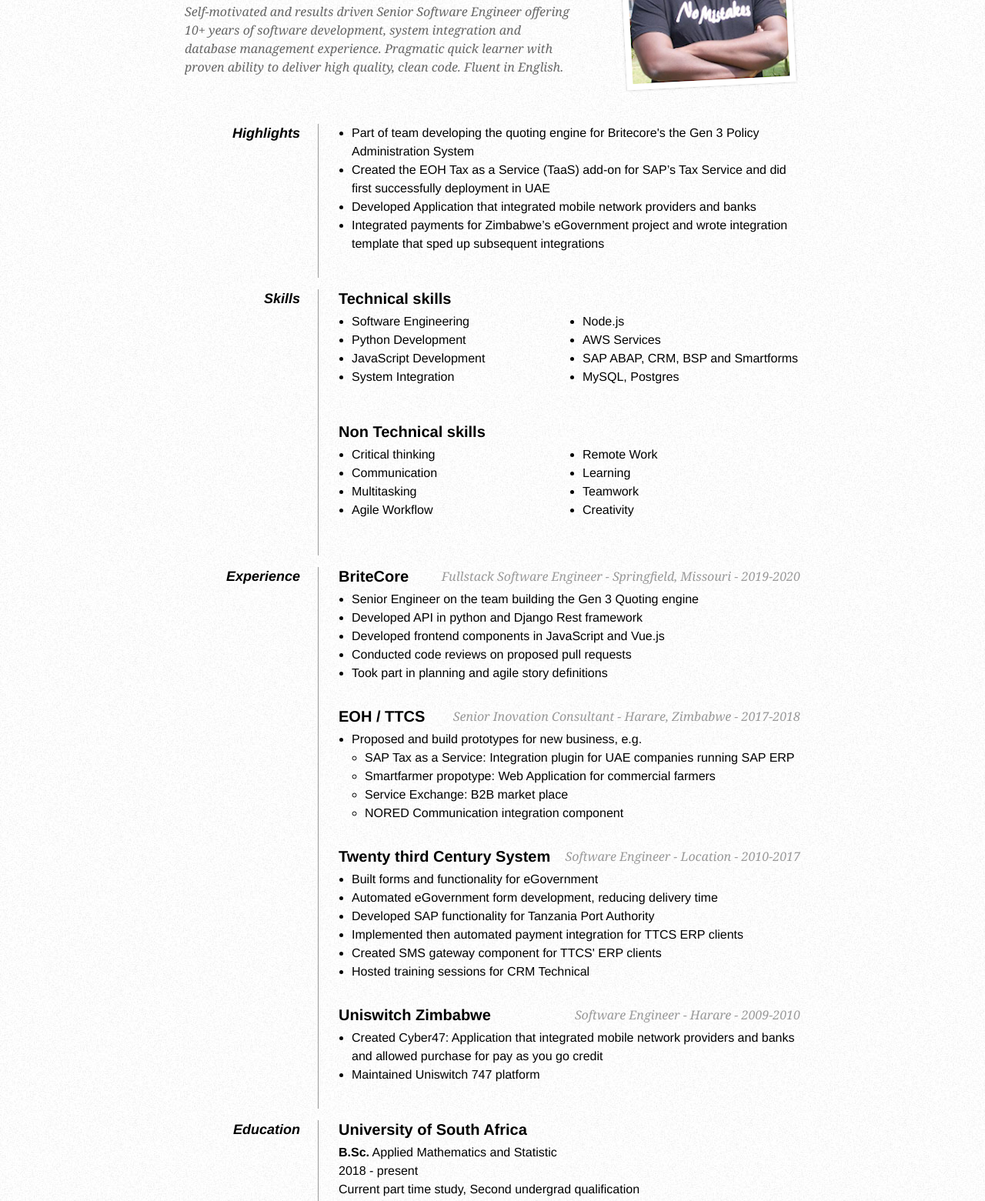
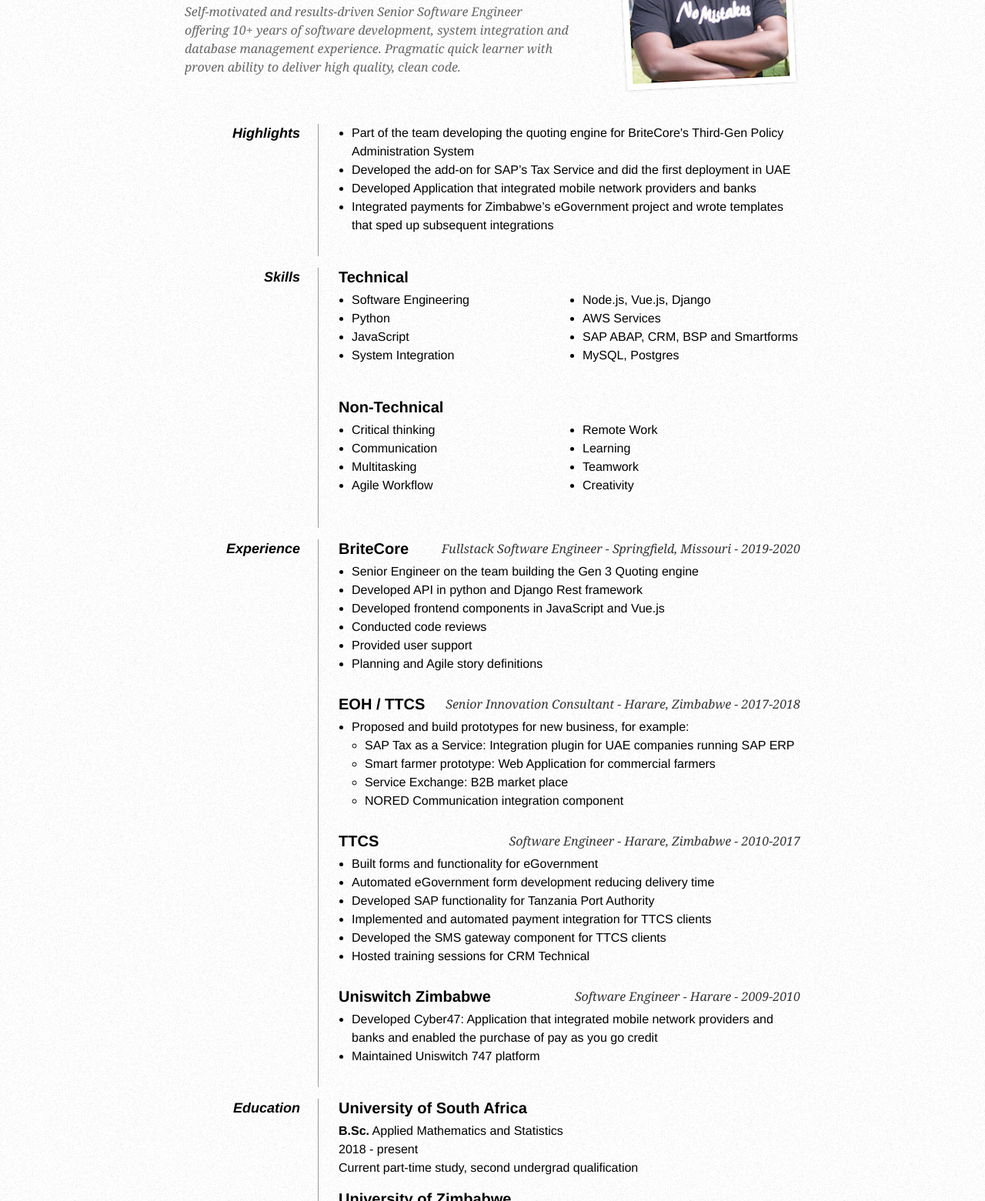
Before and after one commit to phoexer/resume, a plain HTML site: page index.html in a window 1280 px wide. Shown: the part 182-1743 px from the top of the page at 77% size. Drawn offline with Linux system fonts and the light colour scheme; files whose address does not match are found by name.

Commit message:
Add proof reading changes
Now it's looking better. I think this is passable for now.
But this CV is a living document so it will change as we go on.

```diff
--- a/css/styles.css
+++ b/css/styles.css
@@ -12,11 +12,10 @@
 }
 #page-wrap {
   width: 800px;
-  margin: 40px auto 60px;
+  margin: 40px auto auto;
 }
-.underline{
+.underline {
   margin: 0 0 16px 0;
-    /* padding: 0 0 16px 0; */
   border-bottom: 1px solid #999;
 }
 #pic {
@@ -24,17 +23,10 @@
   margin: -30px 0 0 0;
 }
 h1 {
-  /* margin: 0 0 16px 0; */
   padding: 0 0 16px 0;
   font-size: 42px;
   font-weight: bold;
   letter-spacing: -2px;
-  /* border-bottom: 1px solid #999; */
-}
-dd h2 {
-  font-size: 20px;
-  margin: 0 0 6px 0;
-  position: relative;
 }
 .dd h2 {
   font-size: 20px;
@@ -48,7 +40,7 @@
   font-style: italic;
   font-family: Georgia, Serif;
   font-size: 16px;
-  color: #999;
+  color: #333;
   font-weight: normal;
 }
 p {
@@ -64,7 +56,7 @@
   color: black;
 }
 ul {
-  margin: 0 0 32px 17px;
+  margin: 0 0 28px 17px;
 }
 #objective {
   width: 500px;
@@ -74,22 +66,6 @@
   font-family: Georgia, Serif;
   font-style: italic;
   color: #666;
-}
-dt {
-  font-style: italic;
-  font-weight: bold;
-  font-size: 18px;
-  text-align: right;
-  padding: 0 26px 0 0;
-  width: 150px;
-  float: left;
-  /* height: 100px; */
-  height: 100%;
-  border-right: 1px solid #999;
-}
-dd {
-  width: 600px;
-  float: right;
 }
 .clear {
   float: none;
@@ -102,12 +78,8 @@
   font-weight: bold;
   font-size: 18px;
   text-align: right;
-    /* padding: 0 26px 0 0; */
   width: 150px;
   float: left;
-    /* height: 100px; */
-    /* height: 100%; */
-    /* border-right: 1px solid #999; */
 }
 .dd {
   width: 600px;
@@ -115,11 +87,11 @@
   border-left: 1px solid #999;
   padding: 0 0 0 26px;
 }
-.float-left{
+.float-left {
   float: left;
   width: 50%;
 }
-.float-right{
+.float-right {
   float: right;
   width: 50%;
 }
--- a/index.html
+++ b/index.html
@@ -17,18 +17,24 @@
         <h1 class="fn">Michael Itai Musangeya</h1>
         <h3 class="fn underline">Senior Software Engineer</h3>
         <p>
-              Cell: <span class="tel">(+263) 77 888 2082</span> |
-              Email: <a class="email" href="mailto:michael@musangeya.com">michael@musangeya.com</a><br/>
-              <i class="fab fa-twitter"></i> <a href="https://twitter.com/phoexer">@phoexer</a> |
-              <i class="fab fa-github"></i> <a href="https://github.com/phoexer">phoexer</a> |
-              <i class="fas fa-globe"></i> <a href="https://mmusangeya.com">Website</a>
+          Cell: <span class="tel">(+263) 77 888 2082</span> | Email:
+          <a class="email" href="mailto:michael@musangeya.com"
+            >michael@musangeya.com</a
+          ><br />
+          <i class="fab fa-twitter"></i>
+          <a href="https://twitter.com/phoexer">@phoexer</a> |
+          <i class="fab fa-github"></i>
+          <a href="https://github.com/phoexer">phoexer</a> |
+          <i class="fas fa-globe"></i>
+          <a href="https://mmusangeya.com">Website</a>
         </p>
       </div>
       <div id="objective">
         <p>
-            Self-motivated and results driven Senior Software Engineer offering 10+ years of
-            software development, system integration and database management experience.
-            Pragmatic quick learner with proven ability to deliver high quality, clean code. Fluent in English.
+          Self-motivated and results-driven Senior Software Engineer offering
+          10+ years of software development, system integration and database
+          management experience. Pragmatic quick learner with proven ability to
+          deliver high quality, clean code.
         </p>
       </div>
       <div class="clear"></div>
@@ -39,10 +45,21 @@
         <div class="dt">Highlights</div>
         <div class="dd">
           <ul>
-                <li>Part of team developing the quoting engine for Britecore's the Gen 3 Policy Administration System</li>
-                <li>Created the EOH Tax as a Service (TaaS) add-on for SAP’s Tax Service and did first successfully deployment in UAE</li>
-                <li>Developed Application that integrated mobile network providers and banks</li>
-                <li>Integrated payments for Zimbabwe’s eGovernment project and wrote integration template that sped up subsequent integrations</li>
+            <li>
+              Part of the team developing the quoting engine for BriteCore's
+              Third-Gen Policy Administration System
+            </li>
+            <li>
+              Developed the add-on for SAP’s Tax Service and did the first deployment in UAE
+            </li>
+            <li>
+              Developed Application that integrated mobile network providers and
+              banks
+            </li>
+            <li>
+              Integrated payments for Zimbabwe’s eGovernment project and wrote
+              templates that sped up subsequent integrations
+            </li>
           </ul>
         </div>
 
@@ -50,26 +67,25 @@
 
         <div class="dt">Skills</div>
         <div class="dd">
-            <h2>Technical skills</h2>
+          <h2>Technical</h2>
           <div class="float-left">
             <ul>
               <li>Software Engineering</li>
-                    <li>Python Development</li>
-                    <li>JavaScript Development</li>
+              <li>Python</li>
+              <li>JavaScript</li>
               <li>System Integration</li>
             </ul>
           </div>
-            <div class="float-right" >
+          <div class="float-right">
             <ul>
-                    <li>Node.js</li>
+              <li>Node.js, Vue.js, Django</li>
               <li>AWS Services</li>
               <li>SAP ABAP, CRM, BSP and Smartforms</li>
               <li>MySQL, Postgres</li>
             </ul>
           </div>
           <div class="clear"></div>
-
-            <h2>Non Technical skills</h2>
+          <h2>Non-Technical</h2>
           <div class="float-left">
             <ul>
               <li>Critical thinking</li>
@@ -86,8 +102,7 @@
               <li>Creativity</li>
             </ul>
           </div>
-            <div class="clear"> </div>
-
+          <div class="clear"></div>
         </div>
 
         <div class="clear"></div>
@@ -96,40 +111,58 @@
         <div class="dd">
           <h2>
             BriteCore
-            <span>Fullstack Software Engineer - Springfield, Missouri - 2019-2020</span>
+            <span
+              >Fullstack Software Engineer - Springfield, Missouri -
+              2019-2020</span
+            >
           </h2>
           <ul>
-            <li>Senior Engineer on the team building the Gen 3 Quoting engine</li>
+            <li>
+              Senior Engineer on the team building the Gen 3 Quoting engine
+            </li>
             <li>Developed API in python and Django Rest framework</li>
             <li>Developed frontend components in JavaScript and Vue.js</li>
-            <li>Conducted code reviews on proposed pull requests</li>
-            <li>Took part in planning and agile story definitions</li>
+            <li>Conducted code reviews</li>
+            <li>Provided user support</li>
+            <li>Planning and Agile story definitions</li>
           </ul>
 
           <h2>
             EOH / TTCS
-              <span>Senior Inovation Consultant - Harare, Zimbabwe - 2017-2018</span>
+            <span
+              >Senior Innovation Consultant - Harare, Zimbabwe - 2017-2018</span
+            >
           </h2>
           <ul>
-              <li>Proposed and build prototypes for new business, e.g.
+            <li>
+              Proposed and build prototypes for new business, for example:
               <ul>
-                      <li>SAP Tax as a Service: Integration plugin for UAE companies running SAP ERP</li>
-                      <li>Smartfarmer propotype: Web Application for commercial farmers</li>
+                <li>
+                  SAP Tax as a Service: Integration plugin for UAE companies
+                  running SAP ERP
+                </li>
+                <li>
+                  Smart farmer prototype: Web Application for commercial farmers
+                </li>
                 <li>Service Exchange: B2B market place</li>
                 <li>NORED Communication integration component</li>
               </ul>
             </li>
           </ul>
           <h2>
-              Twenty third Century System
-              <span>Software Engineer - Location - 2010-2017</span>
+            TTCS
+            <span>Software Engineer - Harare, Zimbabwe - 2010-2017</span>
           </h2>
           <ul>
             <li>Built forms and functionality for eGovernment</li>
-              <li>Automated eGovernment form development, reducing delivery time</li>
+            <li>
+              Automated eGovernment form development reducing delivery time
+            </li>
             <li>Developed SAP functionality for Tanzania Port Authority</li>
-              <li>Implemented then automated payment integration for TTCS ERP clients</li>
-              <li>Created SMS gateway component for TTCS' ERP clients</li>
+            <li>
+              Implemented and automated payment integration for TTCS clients
+            </li>
+            <li>Developed the SMS gateway component for TTCS clients</li>
             <li>Hosted training sessions for CRM Technical</li>
           </ul>
           <h2>
@@ -137,7 +170,11 @@
             <span>Software Engineer - Harare - 2009-2010</span>
           </h2>
           <ul>
-              <li>Created Cyber47: Application that integrated mobile network providers and banks and allowed purchase for pay as you go credit</li>
+            <li>
+              Developed Cyber47: Application that integrated mobile network
+              providers and banks and enabled the purchase of pay as you go
+              credit
+            </li>
             <li>Maintained Uniswitch 747 platform</li>
           </ul>
         </div>
@@ -148,20 +185,23 @@
         <div class="dd">
           <h2>University of South Africa</h2>
           <p>
-                <strong>B.Sc.</strong> Applied Mathematics and Statistic<br />
-                2018 - present <br/>
-                Current part time study,
-                Second undergrad qualification
+            <strong>B.Sc.</strong> Applied Mathematics and Statistics<br />
+            2018 - present <br />
+            Current part-time study, second undergrad qualification
           </p>
 
-            <h2> University of Zimbabwe</h2>
+          <h2>University of Zimbabwe</h2>
           <p>
-                <strong>Diploma</strong> Applied Information Technology (Software Development)<br />
+            <strong>Diploma</strong> Applied Information Technology (Software
+            Development)<br />
             2006 - 2008
           </p>
 
           <h2>Other</h2>
-            <p>SAP ABAP Certification</p>
+          <ul>
+            <li>ABAP Certification</li>
+            <li>IELTS 8.5</li>
+          </ul>
         </div>
 
         <div class="clear"></div>
```
Lines whose indentation alone changed are shown as unchanged.
